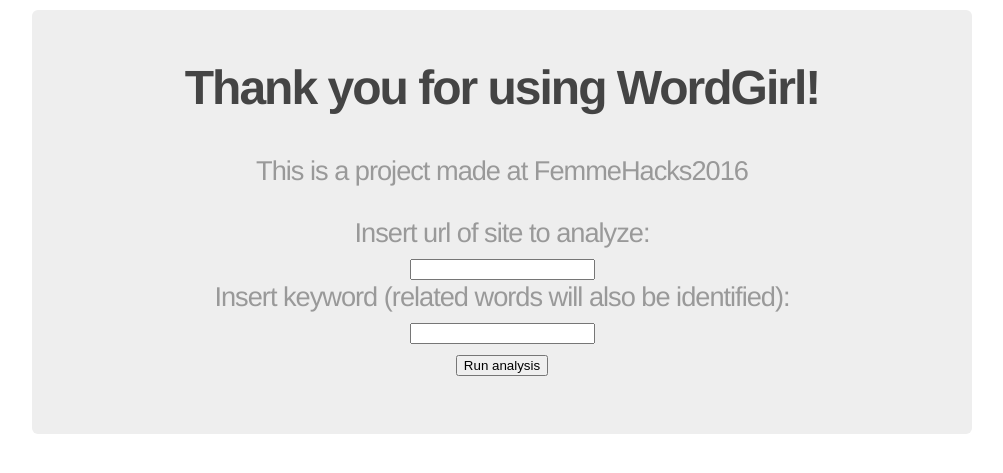
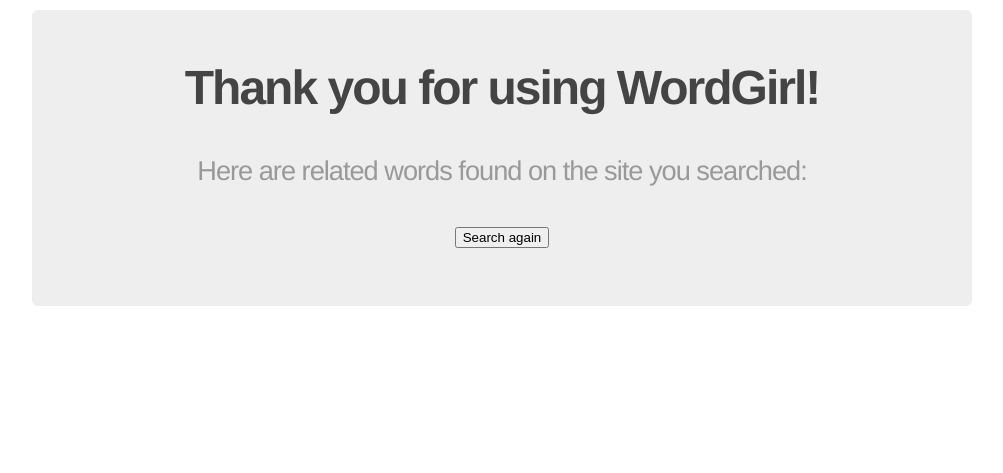
Before and after one commit to ebridget/wordgirl, a Flask app: template templates/results.html in a window 1280 px wide. Shown: the part 35-508 px from the top of the page, without its empty margins (138-1141 px from the left). Run offline with Flask 2, Linux system fonts and the light colour scheme; the template is opened without the code that fills it, so the values that code supplies are empty.

Commit message:
fixed page redirects to enable search again

```diff
--- a/routes.py
+++ b/routes.py
@@ -26,6 +26,10 @@
     #rating = generate the list from logic.py
     #TODO: rendertemplate('results.html',url=url,
     #            keyword=keyword,similarwords=similarwords,rating=rating)
+    return render_template('results.html')
+
+@app.route('/searchagain/', methods=['POST'])
+def searchagain():
     return render_template('home.html')
 
 if __name__ == '__main__':
--- a/templates/results.html
+++ b/templates/results.html
@@ -2,13 +2,9 @@
 {% block content %}
   <div class="jumbo">
     <h2>Thank you for using WordGirl!<h2>
-    <h3>This is a project made at FemmeHacks2016<h3>
-    <form method="POST" action="/send">
-        <label><span>Insert url of site to analyze: </span></label><br>
-        <input type="text" name="url"/><br>
-        <label><span>Insert keyword (related words will also be identified): </span></label><br>
-        <input type="text" name="keyword"/><br>
-        <input type="submit" value="Run analysis"/>
+    <h3>Here are related words found on the site you searched:<h3>
+    <form method="POST" action="/searchagain/">
+        <input type="submit" value="Search again"/>
     </form>
   </div>
 {% endblock %}
```
Also changed, not shown: templates/layout.html (line endings or trailing spaces).
